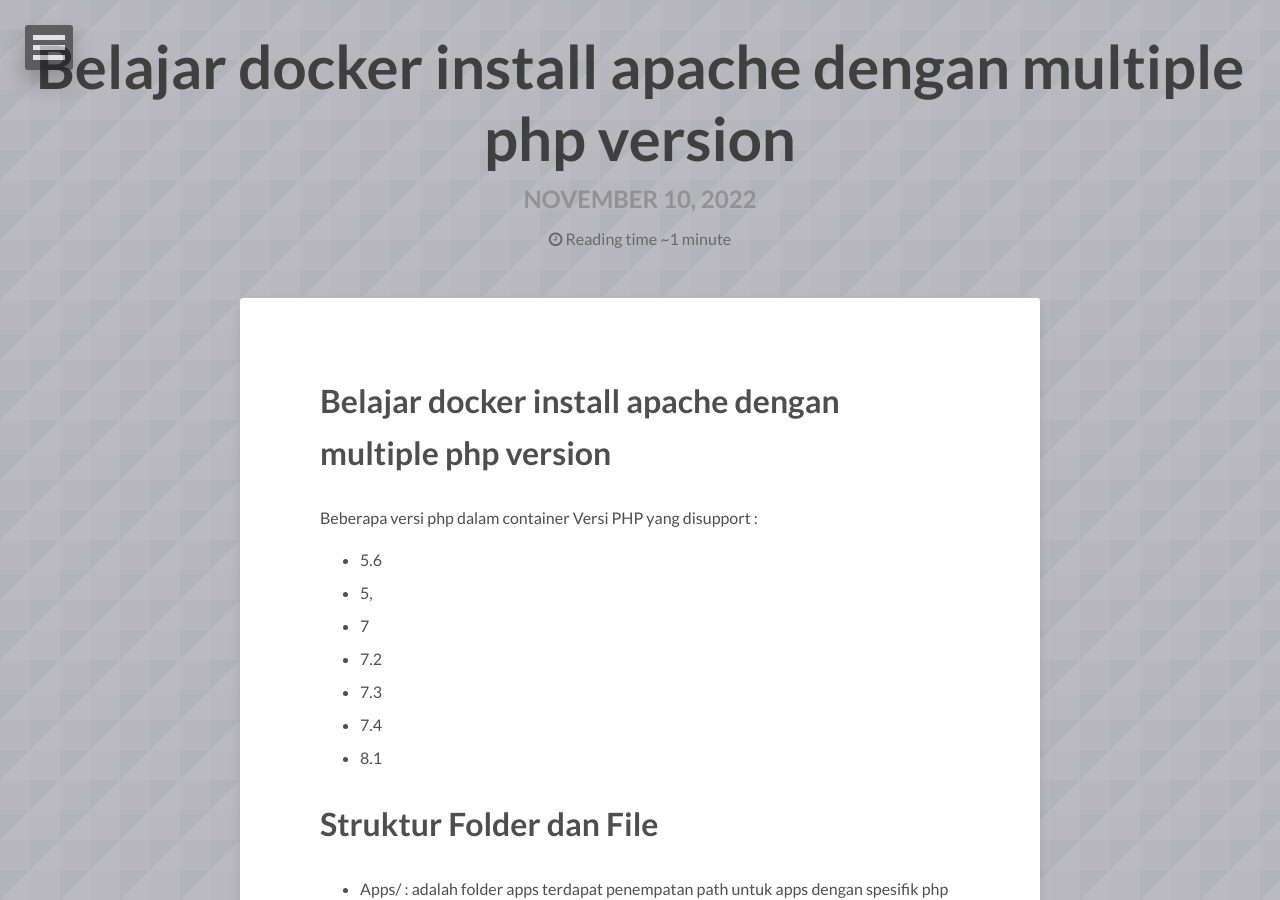
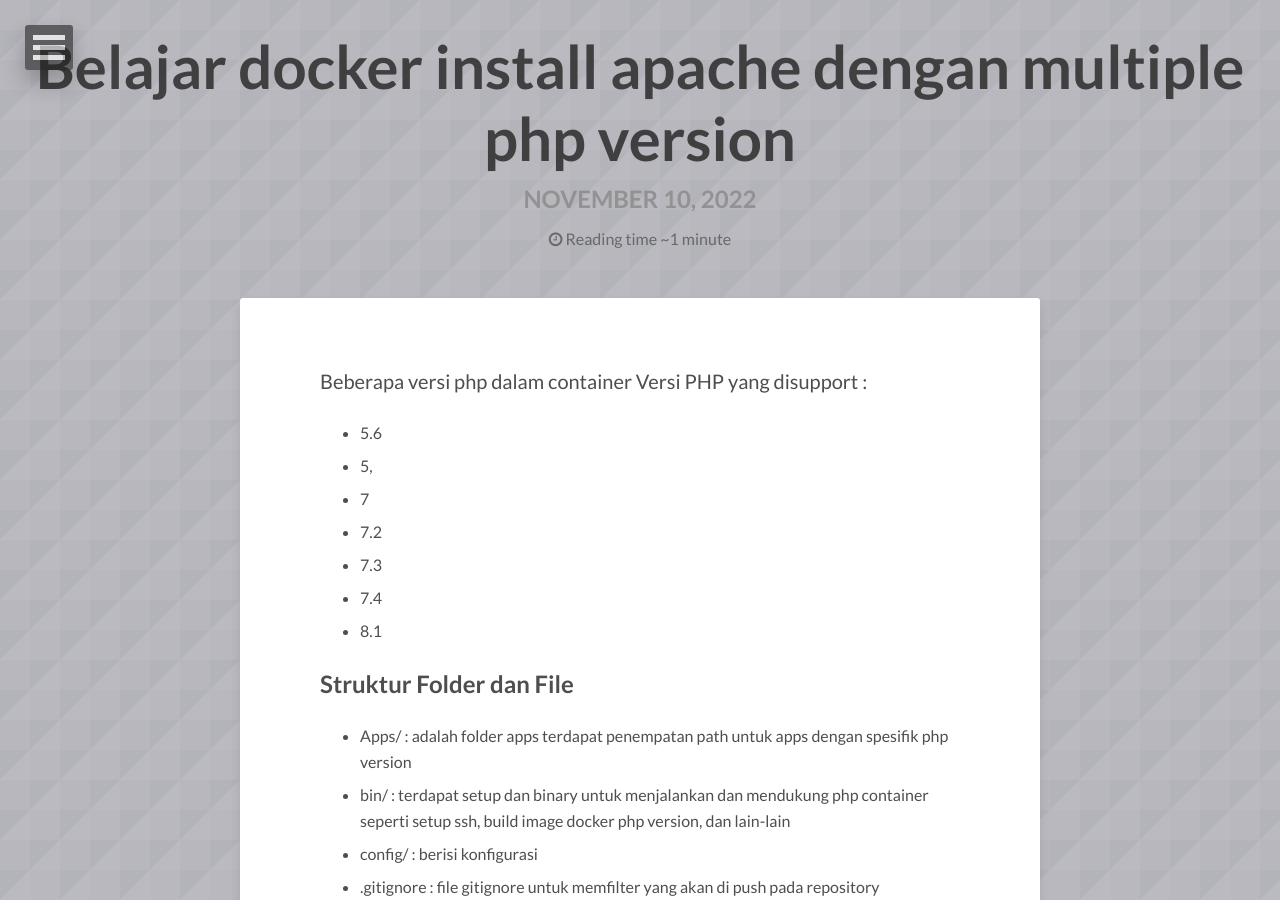
Before and after one commit to danigunawan/danigunawan.github.io, a Jekyll site: the page built from _posts/2022-11-10-belajar-docker-install-apache-dengan-multi-php.md, in a window 1280 px wide and 900 px high. Built offline with Jekyll 4.4.1, drawn with Linux system fonts in a browser that asks for light colours; nearby versions of some CDN libraries; comment, search, counter and statistics services are not loaded.

Commit message:
[ADD POSTING] posting

```diff
--- a/_posts/2022-11-10-belajar-docker-install-apache-dengan-multi-php.md
+++ b/_posts/2022-11-10-belajar-docker-install-apache-dengan-multi-php.md
@@ -12,7 +12,6 @@
 date: 2022-11-10T15:00:28+07:00
 ---
 
-# Belajar docker install apache dengan multiple php version
 Beberapa versi php dalam container Versi PHP yang disupport :
 - 5.6
 - 5,
@@ -22,7 +21,7 @@
 - 7.4
 - 8.1
 
-# Struktur Folder dan File
+## Struktur Folder dan File
 - Apps/ : adalah folder apps terdapat penempatan path untuk apps dengan spesifik php version
 - bin/ : terdapat setup dan binary untuk menjalankan dan mendukung php container seperti setup ssh, build image docker php version, dan lain-lain
 - config/ : berisi konfigurasi
@@ -38,20 +37,20 @@
 
 User yang digunakan untuk uid dan gid : 1005
 
-# Build Keseluruhan
+## Build Keseluruhan
 
 {% highlight bash %}
 bin/build.sh [optional:version]
 {% endhighlight %}
 
-# Eksekusi dan menggunakan passing argument
+## Eksekusi dan menggunakan passing argument
 {% highlight bash %}
 bin/run.sh [version]
 
 ARGS_FILE=custom-file bin/run 5.6
 {% endhighlight %}
 
-# Untuk menambahkan host tambahan, cukup perbarui
+## Untuk menambahkan host tambahan, cukup perbarui
 `config/hosts.yml`
 
 
@@ -72,14 +71,14 @@
 VERSION=8.1 docker-compose run --service-ports app
 {% endhighlight %}
 
-# Kemudian masuk ke dalam container dengan perintah
+## Kemudian masuk ke dalam container dengan perintah
 
 {% highlight bash %}
 docker exec -it nama_kontainer /bin/sh
 {% endhighlight %}
 
 
-# Lalu set akses folder owner dan coba menjalankan aplikasi melalui composer
+## Lalu set akses folder owner dan coba menjalankan aplikasi melalui composer
 
 {% highlight bash %}
 chown apache-user /var/www/apps/test
```
